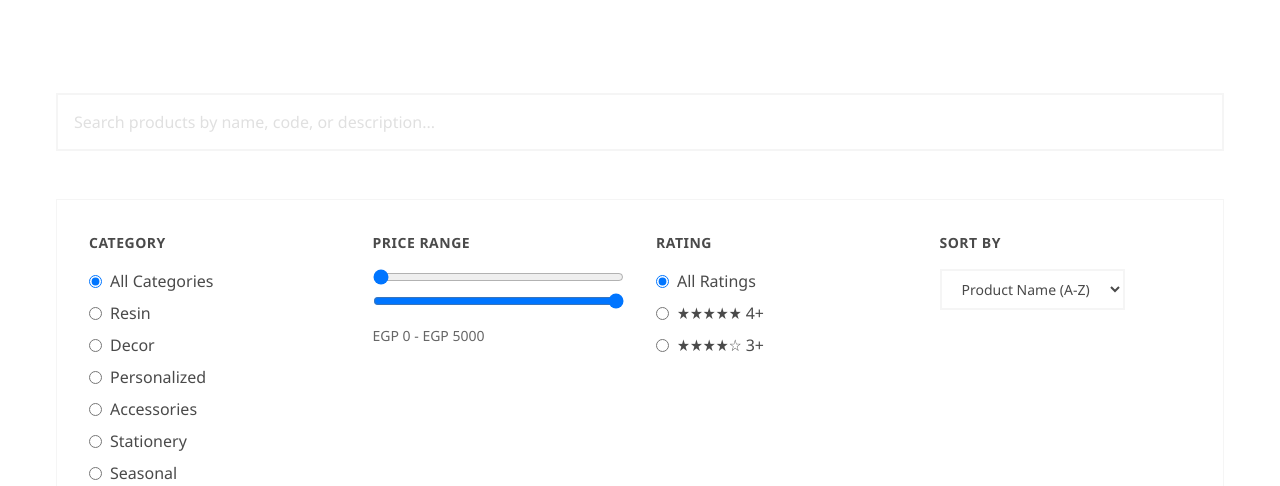
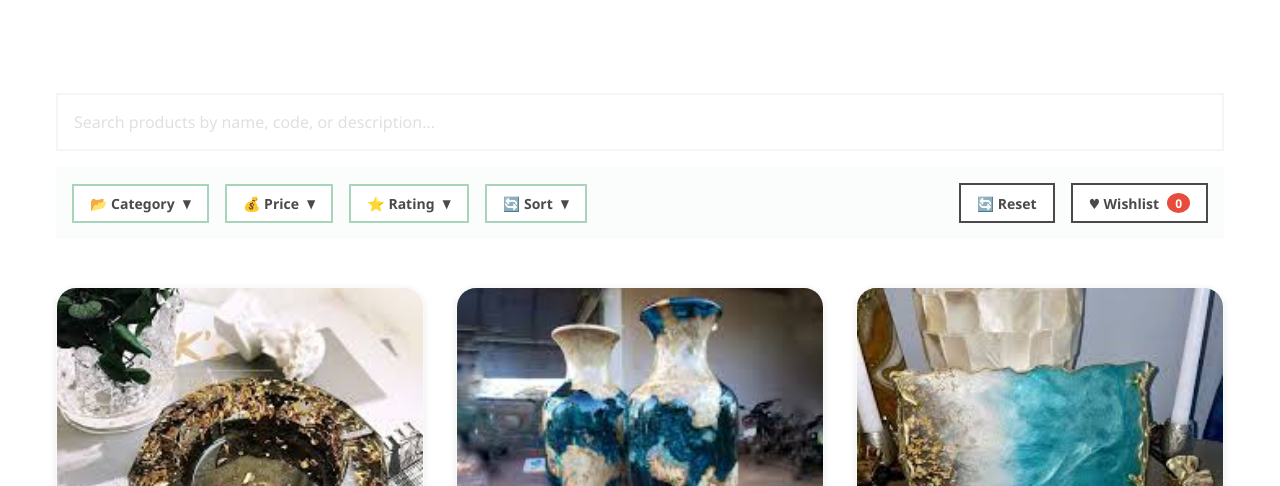
Before and after one commit to desmohamedkhaled/dody-s-Handmade, a plain HTML site: page shop.html in a window 1280 px wide. Shown: the part 314-800 px from the top of the page. Drawn offline with Linux system fonts and the light colour scheme.

Commit message:
fifth Commit

```diff
--- a/css/features.css
+++ b/css/features.css
@@ -1,10 +1,188 @@
 /* Search, Filter, Reviews, and Wishlist Styles */
+
+/* Dropdown Filter Styles */
+.filters-toolbar {
+    display: flex;
+    gap: var(--spacing-md);
+    align-items: center;
+    margin-bottom: var(--spacing-2xl);
+    padding: var(--spacing-md);
+    background: rgba(168, 213, 186, 0.05);
+    border-radius: var(--radius-lg);
+    flex-wrap: wrap;
+}
+
+.filters-left {
+    display: flex;
+    gap: var(--spacing-md);
+    flex-wrap: wrap;
+    flex: 1;
+    min-width: 300px;
+}
+
+.filters-right {
+    display: flex;
+    gap: var(--spacing-md);
+    flex-wrap: wrap;
+}
+
+.filter-dropdown-wrapper {
+    position: relative;
+    display: inline-block;
+}
+
+.filter-dropdown-toggle {
+    padding: var(--spacing-sm) var(--spacing-md);
+    background: var(--color-white);
+    border: 2px solid var(--brand-primary);
+    color: var(--brand-dark);
+    border-radius: var(--radius-md);
+    font-size: var(--font-size-sm);
+    font-weight: 600;
+    cursor: pointer;
+    transition: all var(--transition-base);
+    display: flex;
+    align-items: center;
+    gap: var(--spacing-sm);
+    white-space: nowrap;
+}
+
+.filter-dropdown-toggle:hover {
+    background: var(--brand-primary);
+    color: var(--color-white);
+}
+
+.dropdown-arrow {
+    font-size: var(--font-size-xs);
+    transition: transform var(--transition-base);
+}
+
+.filter-dropdown-toggle:hover .dropdown-arrow {
+    transform: rotate(180deg);
+}
+
+.filter-dropdown-menu {
+    position: absolute;
+    top: 100%;
+    left: 0;
+    background: var(--color-white);
+    border: 2px solid var(--brand-primary);
+    border-radius: var(--radius-md);
+    min-width: 200px;
+    box-shadow: var(--shadow-lg);
+    z-index: 1000;
+    margin-top: var(--spacing-sm);
+}
+
+.filter-dropdown-menu:before {
+    content: '';
+    position: absolute;
+    top: -8px;
+    left: 15px;
+    width: 12px;
+    height: 12px;
+    background: var(--color-white);
+    border-top: 2px solid var(--brand-primary);
+    border-left: 2px solid var(--brand-primary);
+    transform: rotate(45deg);
+}
+
+.filter-action-btn {
+    padding: var(--spacing-sm) var(--spacing-md);
+    border: 2px solid var(--brand-dark);
+    background: var(--color-white);
+    color: var(--brand-dark);
+    border-radius: var(--radius-md);
+    font-size: var(--font-size-sm);
+    font-weight: 600;
+    cursor: pointer;
+    transition: all var(--transition-base);
+    display: flex;
+    align-items: center;
+    gap: var(--spacing-sm);
+    white-space: nowrap;
+}
+
+.filter-action-btn:hover {
+    background: var(--brand-dark);
+    color: var(--color-white);
+}
+
+.filter-action-btn.reset:hover {
+    background: #e74c3c;
+    border-color: #e74c3c;
+}
+
+.filter-action-btn.wishlist {
+    position: relative;
+}
+
+.badge {
+    display: inline-flex;
+    align-items: center;
+    justify-content: center;
+    min-width: 20px;
+    height: 20px;
+    background: #e74c3c;
+    color: var(--color-white);
+    border-radius: 50%;
+    font-size: var(--font-size-xs);
+    font-weight: 700;
+}
+
+.badge:empty {
+    display: none;
+}
+
+.sort-select-dropdown {
+    width: 100%;
+    padding: var(--spacing-md);
+    border: none;
+    background: transparent;
+    color: var(--brand-dark);
+    font-size: var(--font-size-sm);
+    cursor: pointer;
+}
+
+.sort-select-dropdown:focus {
+    outline: none;
+}
+
+.sort-select-dropdown option {
+    padding: var(--spacing-sm);
+    background: var(--color-white);
+    color: var(--brand-dark);
+}
+
+/* Filter Checkbox Styles */
+.filter-checkbox {
+    display: flex;
+    align-items: center;
+    gap: var(--spacing-sm);
+    cursor: pointer;
+    padding: var(--spacing-sm) 0;
+}
+
+.filter-checkbox input[type="radio"] {
+    cursor: pointer;
+    width: 18px;
+    height: 18px;
+    accent-color: var(--brand-primary);
+}
+
+.filter-checkbox label {
+    cursor: pointer;
+    color: var(--color-gray-dark);
+    font-size: var(--font-size-sm);
+    flex: 1;
+    margin: 0;
+}
 
 /* Search Bar Styles */
 .search-container {
     display: flex;
     gap: var(--spacing-md);
-    margin-bottom: var(--spacing-2xl);
+    margin-bottom: var(--spacing-md);
     flex-wrap: wrap;
 }
 
@@ -33,94 +211,42 @@
     color: var(--color-gray-medium);
 }
 
-/* Filter Panel */
-.filters-panel {
-    background: var(--color-white);
-    padding: var(--spacing-xl);
-    border-radius: var(--radius-lg);
-    border: 1px solid var(--color-gray-light);
-    margin-bottom: var(--spacing-2xl);
+/* Mobile Responsive */
+@media (max-width: 768px) {
+    .filters-toolbar {
+        flex-direction: column;
+        align-items: stretch;
     }
 
-.filter-group {
-    margin-bottom: var(--spacing-xl);
+    .filters-left {
+        min-width: 100%;
     }
 
-.filter-group:last-child {
-    margin-bottom: 0;
+    .filters-right {
+        min-width: 100%;
     }
 
-.filter-title {
-    font-size: var(--font-size-sm);
-    font-weight: 600;
-    color: var(--brand-dark);
-    margin-bottom: var(--spacing-md);
-    text-transform: uppercase;
-    letter-spacing: 0.5px;
+    .filter-dropdown-toggle,
+    .filter-action-btn {
+        flex: 1;
+        justify-content: center;
     }
 
-.filter-options {
-    display: flex;
-    flex-direction: column;
-    gap: var(--spacing-sm);
+    .filter-dropdown-menu {
+        left: -50px;
+        right: -50px;
+        max-width: calc(100vw - 20px);
     }
 
-.filter-checkbox {
-    display: flex;
-    align-items: center;
-    gap: var(--spacing-sm);
-    cursor: pointer;
+    .filters-toolbar {
+        padding: var(--spacing-md);
     }
 
-.filter-checkbox input[type="checkbox"] {
-    cursor: pointer;
-    width: 18px;
-    height: 18px;
-    accent-color: var(--brand-primary);
+    .search-container {
+        margin-bottom: var(--spacing-md);
+    }
 }
 
-.filter-checkbox label {
-    cursor: pointer;
-    color: var(--color-gray-dark);
-    font-size: var(--font-size-sm);
-    flex: 1;
-}
-
-.filter-checkbox input[type="checkbox"]:disabled {
-    opacity: 0.5;
-    cursor: not-allowed;
-}
-
-/* Sort Options */
-.sort-container {
-    display: flex;
-    gap: var(--spacing-md);
-    align-items: center;
-    margin-bottom: var(--spacing-xl);
-}
-
-.sort-label {
-    font-weight: 600;
-    color: var(--brand-dark);
-    font-size: var(--font-size-sm);
-}
-
-.sort-select {
-    padding: var(--spacing-sm) var(--spacing-md);
-    border: 2px solid var(--color-gray-light);
-    border-radius: var(--radius-md);
-    background: var(--color-white);
-    color: var(--brand-dark);
-    font-size: var(--font-size-sm);
-    cursor: pointer;
-    transition: all var(--transition-base);
-}
-
-.sort-select:hover,
-.sort-select:focus {
-    border-color: var(--brand-primary);
-    outline: none;
-}
 
 /* Wishlist Button */
 .wishlist-btn,
--- a/shop.html
+++ b/shop.html
@@ -36,31 +36,48 @@
             </div>
         </div>
 
-        <!-- Filters Panel -->
-        <div class="filters-panel">
-            <div style="display: grid; grid-template-columns: repeat(auto-fit, minmax(200px, 1fr)); gap: var(--spacing-xl);">
-                <!-- Category Filter -->
-                <div class="filter-group">
-                    <div class="filter-title">Category</div>
-                    <div class="filter-options" id="categoryFilters"></div>
+        <!-- Filters Toolbar -->
+        <div class="filters-toolbar">
+            <div class="filters-left">
+                <!-- Category Dropdown -->
+                <div class="filter-dropdown-wrapper">
+                    <button class="filter-dropdown-toggle" onclick="toggleFilterDropdown('categoryDropdown')">
+                        📂 Category <span class="dropdown-arrow">▼</span>
+                    </button>
+                    <div id="categoryDropdown" class="filter-dropdown-menu" style="display: none;">
+                        <div id="categoryFilters" style="padding: var(--spacing-md);"></div>
+                    </div>
                 </div>
 
-                <!-- Price Range Filter -->
-                <div class="filter-group">
-                    <div class="filter-title">Price Range</div>
-                    <div class="filter-options">
+                <!-- Price Dropdown -->
+                <div class="filter-dropdown-wrapper">
+                    <button class="filter-dropdown-toggle" onclick="toggleFilterDropdown('priceDropdown')">
+                        💰 Price <span class="dropdown-arrow">▼</span>
+                    </button>
+                    <div id="priceDropdown" class="filter-dropdown-menu" style="display: none; min-width: 250px;">
+                        <div style="padding: var(--spacing-md);">
+                            <div style="margin-bottom: var(--spacing-md);">
+                                <label style="display: block; font-size: var(--font-size-xs); color: var(--color-gray-medium); margin-bottom: var(--spacing-sm);">Minimum Price</label>
                                 <input type="range" id="priceMin" min="0" max="5000" value="0" style="width: 100%;">
+                            </div>
+                            <div style="margin-bottom: var(--spacing-md);">
+                                <label style="display: block; font-size: var(--font-size-xs); color: var(--color-gray-medium); margin-bottom: var(--spacing-sm);">Maximum Price</label>
                                 <input type="range" id="priceMax" min="0" max="5000" value="5000" style="width: 100%;">
-                        <div style="color: var(--color-gray-dark); font-size: var(--font-size-sm); margin-top: var(--spacing-sm);">
-                            <span id="priceDisplay">EGP 0 - EGP 5000</span>
+                            </div>
+                            <div style="background: rgba(168, 213, 186, 0.1); padding: var(--spacing-sm); border-radius: var(--radius-sm); text-align: center;">
+                                <span id="priceDisplay" style="font-weight: 600; color: var(--brand-primary);">EGP 0 - EGP 5000</span>
+                            </div>
                         </div>
                     </div>
                 </div>
 
-                <!-- Rating Filter -->
-                <div class="filter-group">
-                    <div class="filter-title">Rating</div>
-                    <div class="filter-options">
+                <!-- Rating Dropdown -->
+                <div class="filter-dropdown-wrapper">
+                    <button class="filter-dropdown-toggle" onclick="toggleFilterDropdown('ratingDropdown')">
+                        ⭐ Rating <span class="dropdown-arrow">▼</span>
+                    </button>
+                    <div id="ratingDropdown" class="filter-dropdown-menu" style="display: none;">
+                        <div style="padding: var(--spacing-md);">
                             <label class="filter-checkbox">
                                 <input type="radio" name="rating" value="0" checked> All Ratings
                             </label>
@@ -72,11 +89,15 @@
                             </label>
                         </div>
                     </div>
+                </div>
 
-                <!-- Sort Options -->
-                <div class="filter-group">
-                    <div class="filter-title">Sort By</div>
-                    <select id="sortSelect" class="sort-select">
+                <!-- Sort Dropdown -->
+                <div class="filter-dropdown-wrapper">
+                    <button class="filter-dropdown-toggle" onclick="toggleFilterDropdown('sortDropdown')">
+                        🔄 Sort <span class="dropdown-arrow">▼</span>
+                    </button>
+                    <div id="sortDropdown" class="filter-dropdown-menu" style="display: none;">
+                        <select id="sortSelect" class="sort-select-dropdown">
                             <option value="name">Product Name (A-Z)</option>
                             <option value="price-low">Price: Low to High</option>
                             <option value="price-high">Price: High to Low</option>
@@ -85,11 +106,12 @@
                         </select>
                     </div>
                 </div>
+            </div>
 
-            <div style="margin-top: var(--spacing-md); display: flex; gap: var(--spacing-md);">
-                <button id="resetFiltersBtn" class="reset-filters-btn">Reset Filters</button>
-                <button id="viewWishlistBtn" class="btn btn-secondary" style="flex: 1;">
-                    ♥ View Wishlist (<span id="wishlistCount">0</span>)
+            <div class="filters-right">
+                <button id="resetFiltersBtn" class="filter-action-btn reset">🔄 Reset</button>
+                <button id="viewWishlistBtn" class="filter-action-btn wishlist">
+                    ♥ Wishlist <span id="wishlistCount" class="badge">0</span>
                 </button>
             </div>
         </div>
@@ -116,6 +138,29 @@
     <script src="js/components/reviews.js"></script>
     <script src="js/components/wishlist.js"></script>
     <script>
+        // Close dropdowns when clicking outside
+        document.addEventListener('click', function(e) {
+            if (!e.target.closest('.filter-dropdown-wrapper')) {
+                document.querySelectorAll('.filter-dropdown-menu').forEach(menu => {
+                    menu.style.display = 'none';
+                });
+            }
+        });
+
+        // Toggle filter dropdowns
+        function toggleFilterDropdown(id) {
+            const menu = document.getElementById(id);
+            const isOpen = menu.style.display !== 'none';
+
+            // Close all other dropdowns
+            document.querySelectorAll('.filter-dropdown-menu').forEach(m => {
+                m.style.display = 'none';
+            });
+
+            // Toggle current
+            menu.style.display = isOpen ? 'none' : 'block';
+        }
+
         // Initialize search and filter functionality
         let searchFilter = new SearchFilter(PRODUCTS);
 
@@ -286,7 +331,7 @@
         }
 
         function viewWishlist() {
-            alert('Wishlist feature - Coming soon! You have ' + wishlistManager.getWishlistCount() + ' items saved.');
+            window.location.href = 'wishlist.html';
         }
 
         function resetFilters() {
@@ -300,6 +345,11 @@
             searchFilter.resetFilters();
             updatePriceDisplay();
             renderFilteredProducts();
+
+            // Close all dropdowns
+            document.querySelectorAll('.filter-dropdown-menu').forEach(menu => {
+                menu.style.display = 'none';
+            });
         }
 
         // Initialize
```
Also changed, not shown: 2 other files. Lines whose indentation alone changed are shown as unchanged.
